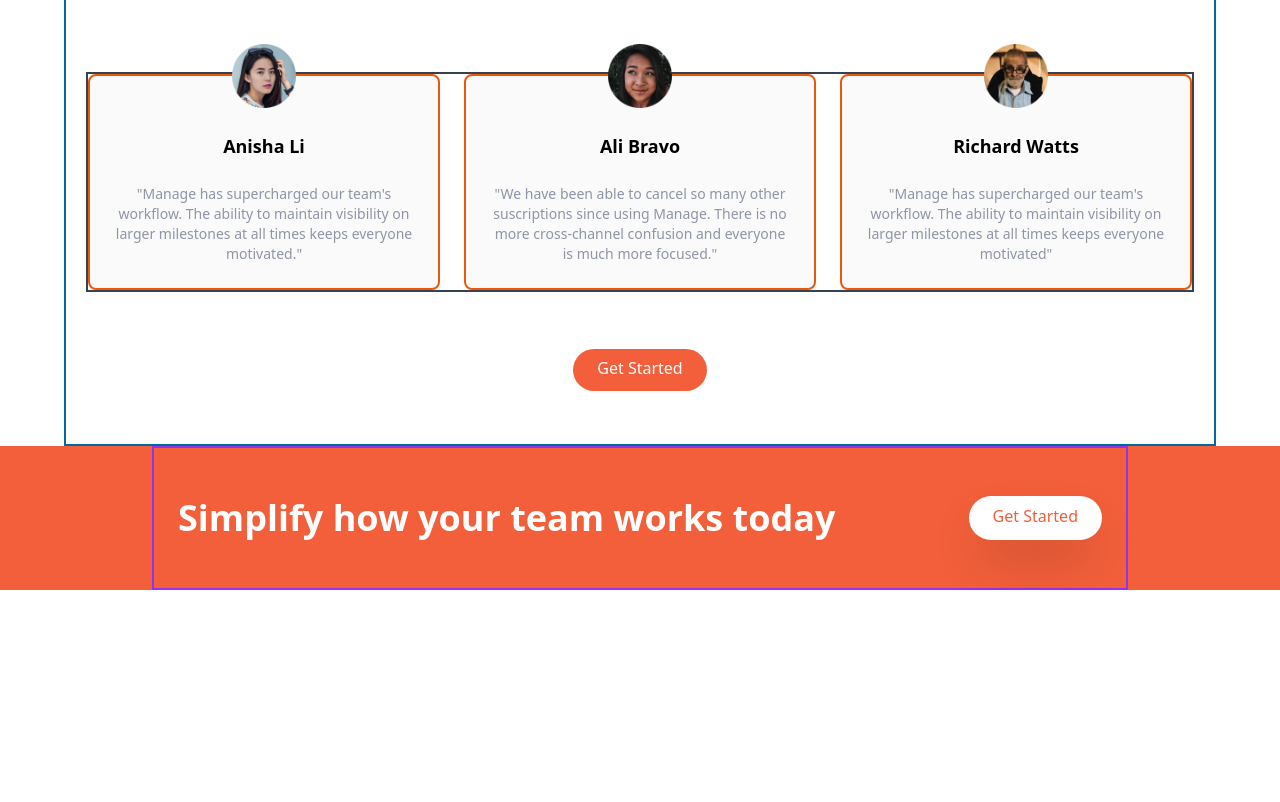
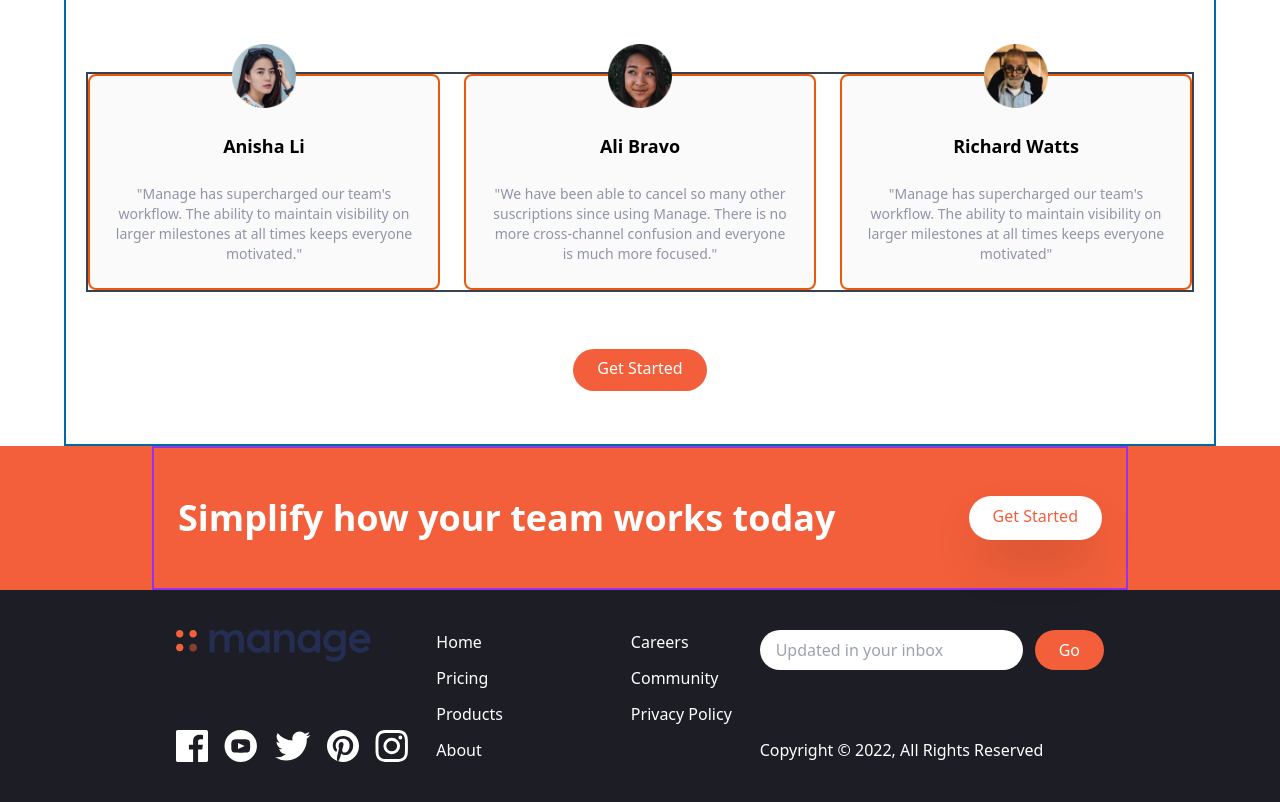
Before and after one commit to alexangria1992/frontend-mentor-website, a website: page index.html in a window 1280 px wide. Shown: the part 1326-2128 px from the top of the page. Before the commit the page ends 1916 px from the top, so only its background shows below. Drawn offline with Linux system fonts and the light colour scheme.

Commit message:
footer section

```diff
--- a/index.html
+++ b/index.html
@@ -272,5 +272,80 @@
         </a>
       </div>
     </section>
+
+    <footer class="bg-veryDarkBlue">
+      <div
+        class="container flex flex-col-reverse justify-between px-6 py-10 mx-auto space-y-8 md:flex-row md:space-y-0"
+      >
+        <!-- LOGO and Social Links container -->
+        <div
+          class="flex flex-col-reverse items-center justify-between space-y-12 md:flex-col md:space-y-0 md:items-start"
+        >
+          <div class="mx-auto my-6 text-center text-white md:hidden">
+            Copyright &copy; 2022, All Rights Reserved.
+          </div>
+          <!-- Logo -->
+          <div>
+            <img src="img/logo.svg" class="h-8" alt="" />
+          </div>
+
+          <!-- Social Links container -->
+          <div class="flex justify-center space-x-4">
+            <a href="">
+              <img src="img/icon-facebook.svg" alt="" class="h-8" />
+            </a>
+
+            <a href="">
+              <img src="img/icon-youtube.svg" alt="" class="h-8" />
+            </a>
+
+            <a href="">
+              <img src="img/icon-twitter.svg" alt="" class="h-8" />
+            </a>
+
+            <a href="">
+              <img src="img/icon-pinterest.svg" alt="" class="h-8" />
+            </a>
+
+            <a href="">
+              <img src="img/icon-instagram.svg" alt="" class="h-8" />
+            </a>
+          </div>
+        </div>
+        <div class="flex justify-around space-x-32">
+          <div class="flex flex-col space-y-3 text-white">
+            <a href="" class="hover:text-brightRed">Home</a>
+            <a href="" class="hover:text-brightRed">Pricing</a>
+            <a href="" class="hover:text-brightRed">Products</a>
+            <a href="" class="hover:text-brightRed">About</a>
+          </div>
+          <div class="flex flex-col space-y-3 text-white">
+            <a href="" class="hover:text-brightRed">Careers</a>
+            <a href="" class="hover:text-brightRed">Community</a>
+            <a href="" class="hover:text-brightRed">Privacy Policy</a>
+          </div>
+        </div>
+        <!-- Input Container -->
+        <div class="flex flex-col justify-between">
+          <form action="">
+            <div class="flex space-x-3">
+              <input
+                type="text"
+                class="flex-1 px-4 rounded-full focus:outline-none"
+                placeholder="Updated in your inbox"
+              />
+              <button
+                class="px-6 py-2 text-white rounded-full bg-brightRed hover:bgBrightRedLight focus:outline-none"
+              >
+                Go
+              </button>
+            </div>
+          </form>
+          <div class="hidden text-white md:block">
+            Copyright &copy; 2022, All Rights Reserved
+          </div>
+        </div>
+      </div>
+    </footer>
   </body>
 </html>
```
Also changed, not shown: css/main.css.
